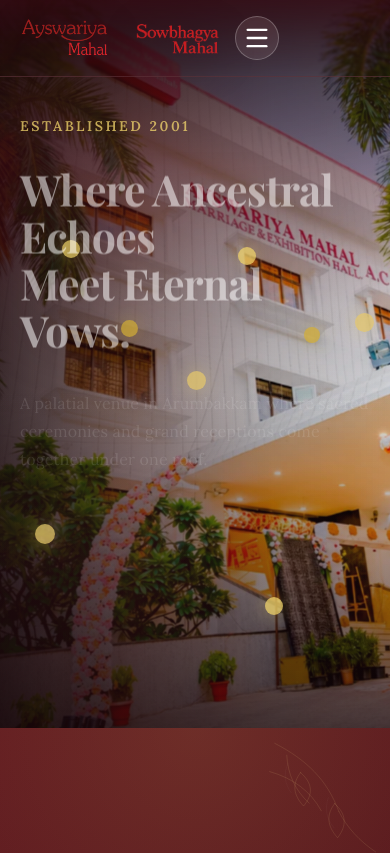
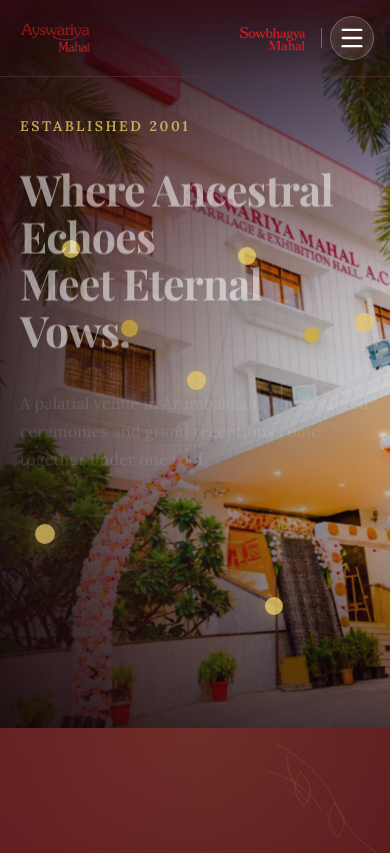
Before and after one commit to Random-Stack-Team/client-ayswariya-mahal, a React (Vite) app: page / in a window 390 px wide. Shown: the top 853 px of the page. Built offline with nearby package versions, Linux system fonts and the light colour scheme; a web font is replaced by a local one.

Commit message:
fix: mobile navbar - responsive grid, equal logo sizes with max-width, gold divider between logos, hamburger right-aligned

```diff
--- a/src/components/common/Navbar.jsx
+++ b/src/components/common/Navbar.jsx
@@ -92,7 +92,7 @@ function Navbar() {
         }`}
       >
         <div
-          className={`mx-auto grid w-full max-w-[1320px] grid-cols-[auto_1fr_auto] items-center gap-4 px-4 transition-[min-height] duration-700 sm:px-5 md:px-8 lg:px-10 xl:px-12 ${
+          className={`mx-auto grid w-full max-w-[1320px] items-center gap-4 px-4 transition-[min-height] duration-700 sm:px-5 md:px-8 lg:px-10 xl:px-12 grid-cols-[auto_1fr] lg:grid-cols-[auto_1fr_auto] ${
             solidNav ? "min-h-[68px] md:min-h-[76px]" : "min-h-[76px] md:min-h-[88px]"
           }`}
         >
@@ -108,7 +108,7 @@ function Navbar() {
               fetchPriority="high"
               width="654"
               height="293"
-              className={`relative z-10 h-10 min-h-10 w-auto object-contain transition duration-700 sm:h-11 md:h-[52px] lg:h-[60px] ${
+              className={`relative z-10 h-8 min-h-8 w-auto max-w-[110px] object-contain transition duration-700 sm:h-9 sm:min-h-9 sm:max-w-[130px] md:h-[44px] md:min-h-[44px] md:max-w-[150px] lg:h-[60px] lg:min-h-[60px] lg:max-w-none ${
                 solidNav
                   ? "drop-shadow-[0_5px_12px_rgba(90,17,28,0.1)]"
                   : "brightness-[1.22] drop-shadow-[0_8px_22px_rgba(0,0,0,0.36)]"
@@ -124,7 +124,7 @@ function Navbar() {
             ))}
           </nav>
 
-          <div className="flex items-center gap-2 sm:gap-3">
+          <div className="flex items-center justify-end gap-2 sm:gap-3">
             <button
               onClick={handleSowbhagyaClick}
               className={`group relative min-h-11 justify-self-end px-1 py-1 outline-none transition duration-500 hover:scale-[1.012] focus-visible:ring-2 focus-visible:ring-[#e5c76b]/70 sm:px-2 lg:visible`}
@@ -136,13 +136,15 @@ function Navbar() {
                 loading="eager"
                 width="654"
                 height="293"
-                className={`relative z-10 h-10 min-h-10 w-auto object-contain transition duration-700 sm:h-11 md:h-[52px] lg:h-[60px] ${
+                className={`relative z-10 h-8 min-h-8 w-auto max-w-[110px] object-contain transition duration-700 sm:h-9 sm:min-h-9 sm:max-w-[130px] md:h-[44px] md:min-h-[44px] md:max-w-[150px] lg:h-[60px] lg:min-h-[60px] lg:max-w-none ${
                   solidNav
                     ? "drop-shadow-[0_5px_12px_rgba(90,17,28,0.1)]"
                     : "brightness-[1.22] drop-shadow-[0_8px_22px_rgba(0,0,0,0.36)]"
                 }`}
               />
             </button>
+
+            <div className="h-5 w-px bg-[#d4af37]/50 lg:hidden" aria-hidden="true" />
 
             <button
               onClick={() => setIsMobileMenuOpen((open) => !open)}
```
